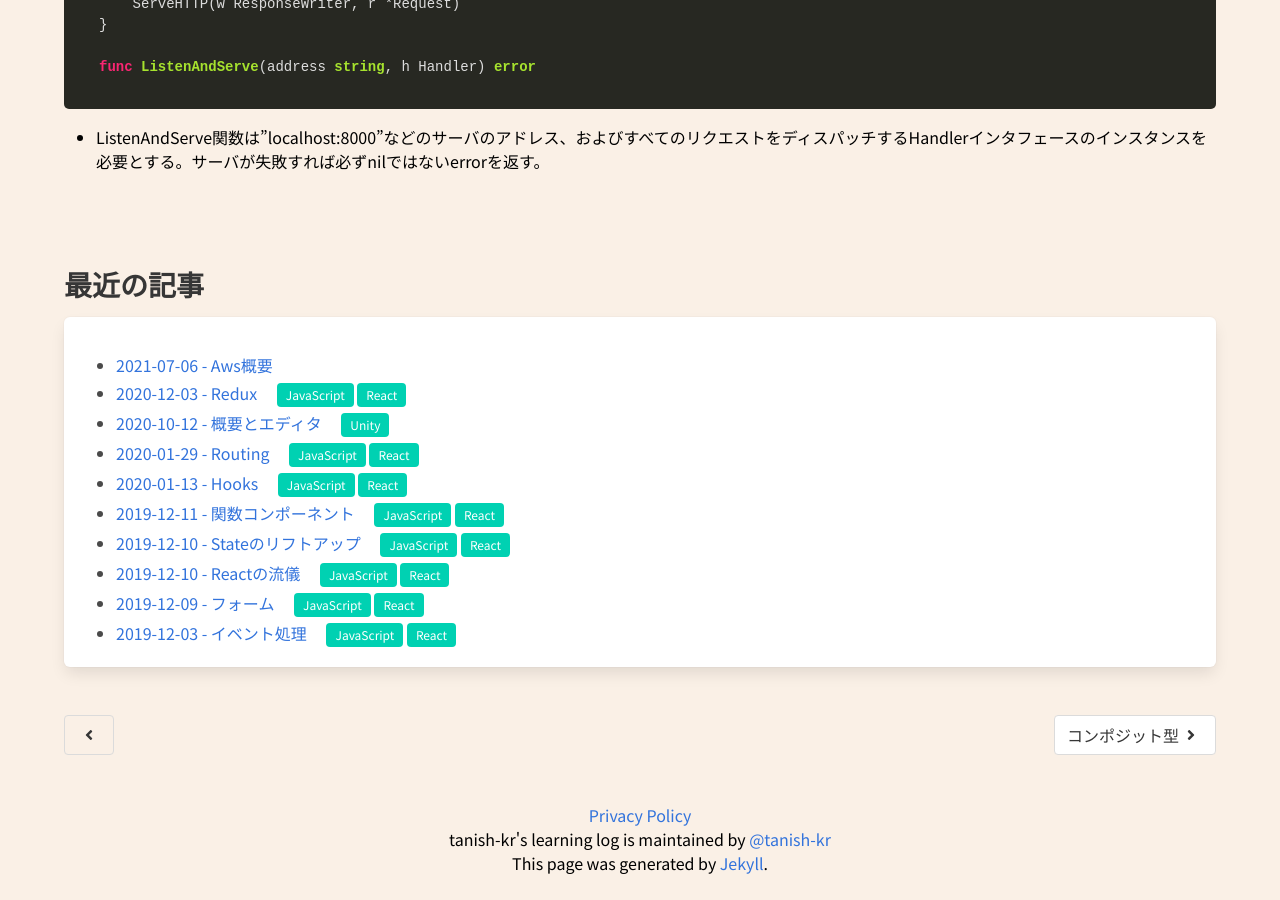
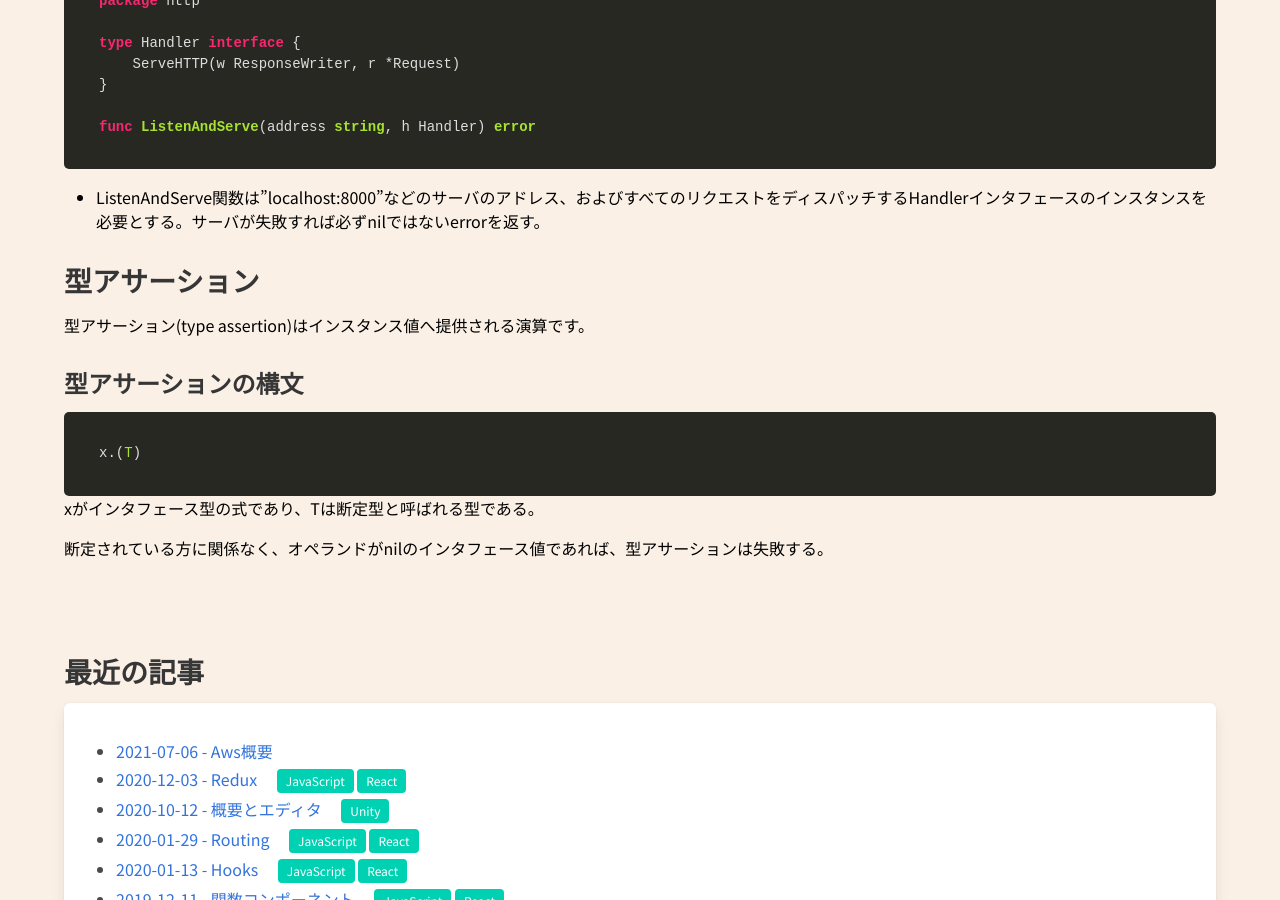
Before and after one commit to tanish-kr/learning-log, a Jekyll site: the page built from _posts/PG/golang/2019-01-21-インタフェース.md, in a window 1280 px wide and 900 px high, scrolled down 4647 px. Built offline with Jekyll 4.4.1, drawn with Linux system fonts in a browser that asks for light colours; nearby versions of some CDN libraries; our own code applies the rules of GitHub Pages for plain Markdown files.

Commit message:
modify 型アサーション

````diff
--- a/_posts/PG/golang/2019-01-21-インタフェース.md
+++ b/_posts/PG/golang/2019-01-21-インタフェース.md
@@ -48,7 +48,6 @@ type ReadWriteCloser interface {
     Closer
 }
 ```
-
 ## インタフェースを満足する
 
 インタフェースが要求している全てのメソッドを型が保持していれば、その型はそのインタフェースを満足するといえる。
@@ -176,3 +175,16 @@ func ListenAndServe(address string, h Handler) error
 ```
 
 - ListenAndServe関数は"localhost:8000"などのサーバのアドレス、およびすべてのリクエストをディスパッチするHandlerインタフェースのインスタンスを必要とする。サーバが失敗すれば必ずnilではないerrorを返す。
+
+## 型アサーション
+
+型アサーション(type assertion)はインスタンス値へ提供される演算です。
+
+### 型アサーションの構文
+
+```go
+x.(T)
+```
+xがインタフェース型の式であり、Tは断定型と呼ばれる型である。
+
+断定されている方に関係なく、オペランドがnilのインタフェース値であれば、型アサーションは失敗する。
````
